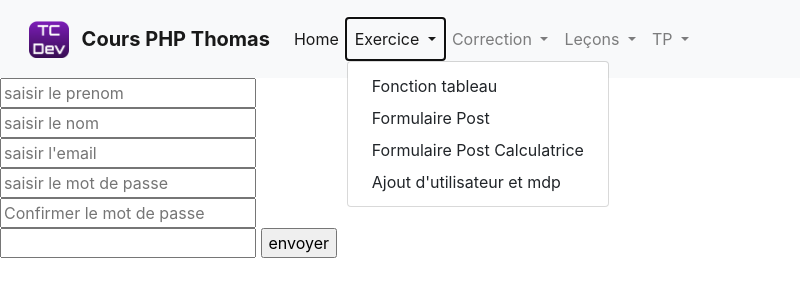
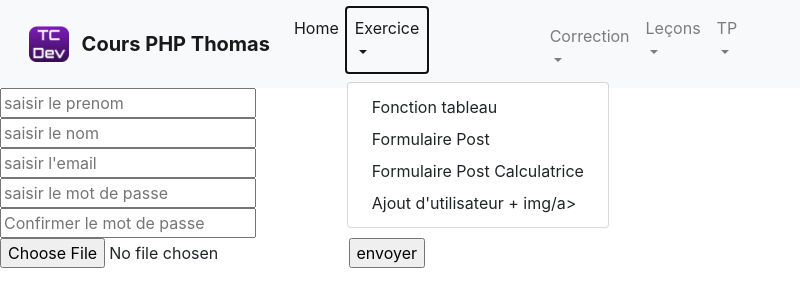
Before and after one commit to Thomasn9/Cours-PHP, a PHP site: page /exercices/add_user_exo.php in a window 1280 px wide, after a click on "Exercice". Shown: the top 307 px of the page, without its empty margins (0-800 px from the left). Run offline with PHP 8.4, Linux system fonts and the light colour scheme; some libraries are stand-ins or nearby versions.

Commit message:
ajout exo add user +image

```diff
--- a/exercices/add_user_exo.php
+++ b/exercices/add_user_exo.php
@@ -57,14 +57,20 @@
 
 }
 
+function getFileExtension($file)
+{
+    return substr(strrchr($file, '.'), 1);
+}
+
+
 function import_file(): bool|string
 {
     if (isset($_FILES["img"])) {
-        $old_name = $_FILES["image"]["name"];
+        $old_name = $_FILES["img"]["name"];
         $ext = getFileExtension($old_name);
 
 
-        if ($_FILES["image"]["size"] > (100 * 1024 * 1024)) {
+        if ($_FILES["img"]["size"] > (100 * 1024 * 1024)) {
             echo "l'image est trop grosse !!";
             return false;
 
@@ -76,7 +82,7 @@
         $new_name = uniqid("img") . "." . $ext;
         // dd($old_name,$ext,$new_name);
 
-        move_uploaded_file($_FILES["image"]["tmp_name"], "../public/asset/" . $new_name);
+        move_uploaded_file($_FILES["img"]["tmp_name"], "../public/asset/" . $new_name);
         return $new_name;
 
     }
@@ -102,7 +108,7 @@
         <input type="email" name="email" placeholder="saisir l'email"><br>
         <input type="password" name="password" placeholder="saisir le mot de passe"><br>
         <input type="password" name="password2" placeholder="Confirmer le mot de passe"><br>
-        <input type="files">
+        <input type="file" name="img">
         <input type="submit" name="submit" value="envoyer">
     </form>
     <p><?= $result ?? "" ?></p>
--- a/views/view_header.php
+++ b/views/view_header.php
@@ -52,7 +52,7 @@
               <a class="dropdown-item" href="/exercices/fonction_tableau.php">Fonction tableau</a>
               <a class="dropdown-item" href="/exercices/form_post.php">Formulaire Post</a>
               <a class="dropdown-item" href="/exercices/calculatrice.php">Formulaire Post Calculatrice</a>
-              <a class="dropdown-item" href="/exercices/add_user_base.php">Ajout d'utilisateur et mdp</a>
+              <a class="dropdown-item" href="/exercices/add_user_exo.php">Ajout d'utilisateur + img/a>
             </div>
           </li>
           <!-- ================================================\\CORRECTION EXERCICES//============================================================= -->
```
Also changed, not shown: public/asset/img68ef645a9aff6.png (added).
